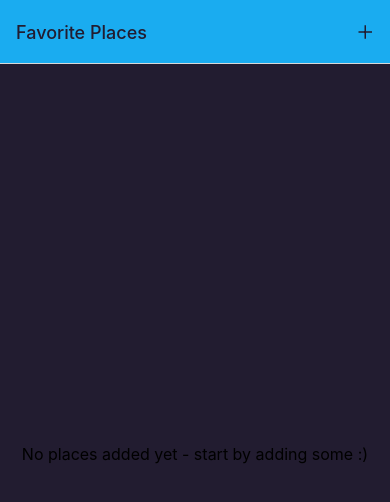
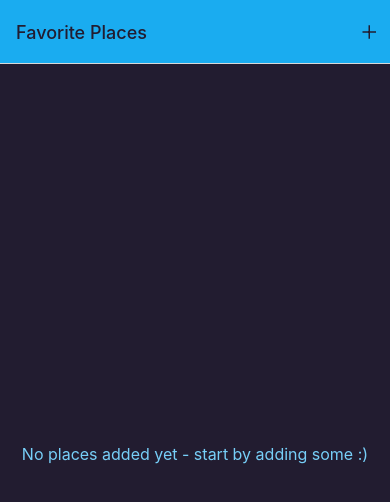
Before and after one commit to mostafa4460/favorite-places-app, a React Native app: screen /AllPlaces in a window 390 px wide. Shown: the top 502 px of the page. Built offline with nearby package versions, Linux system fonts and the light colour scheme.

Commit message:
style updates

```diff
--- a/components/Places/PlacesList.js
+++ b/components/Places/PlacesList.js
@@ -1,5 +1,6 @@
 import { FlatList, StyleSheet, Text, View } from "react-native";
 import PlaceItem from "./PlaceItem";
+import { COLORS } from "../../constants/colors";
 
 const FallbackText = () => (
   <View style={styles.fallbackContainer}>
@@ -31,5 +32,6 @@ const styles = StyleSheet.create({
   },
   fallbackText: {
     fontSize: 16,
+    color: COLORS.primary200
   },
 });
--- a/components/UI/IconButton.js
+++ b/components/UI/IconButton.js
@@ -15,7 +15,6 @@ export default IconButton;
 const styles = StyleSheet.create({
   button: {
     padding: 8,
-    margin: 4,
     justifyContent: "center",
     alignItems: "center",
   },
```
